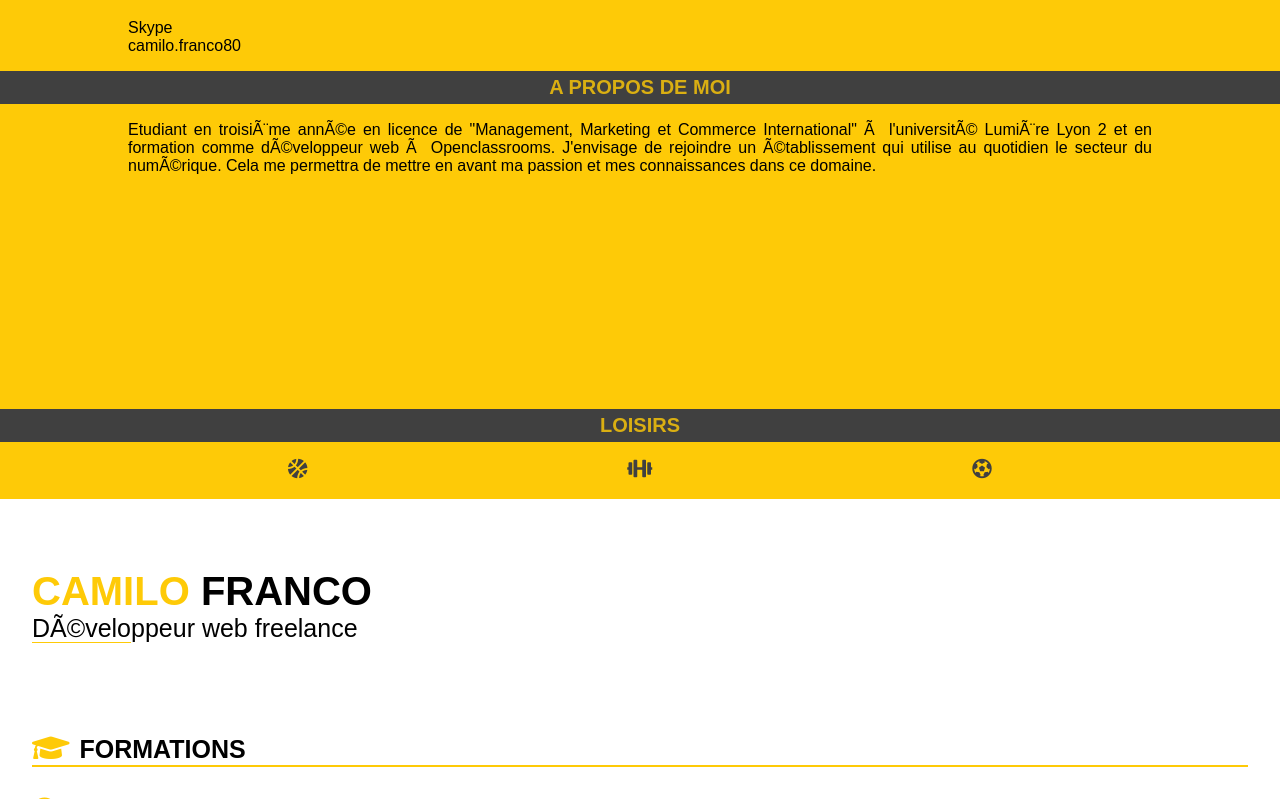
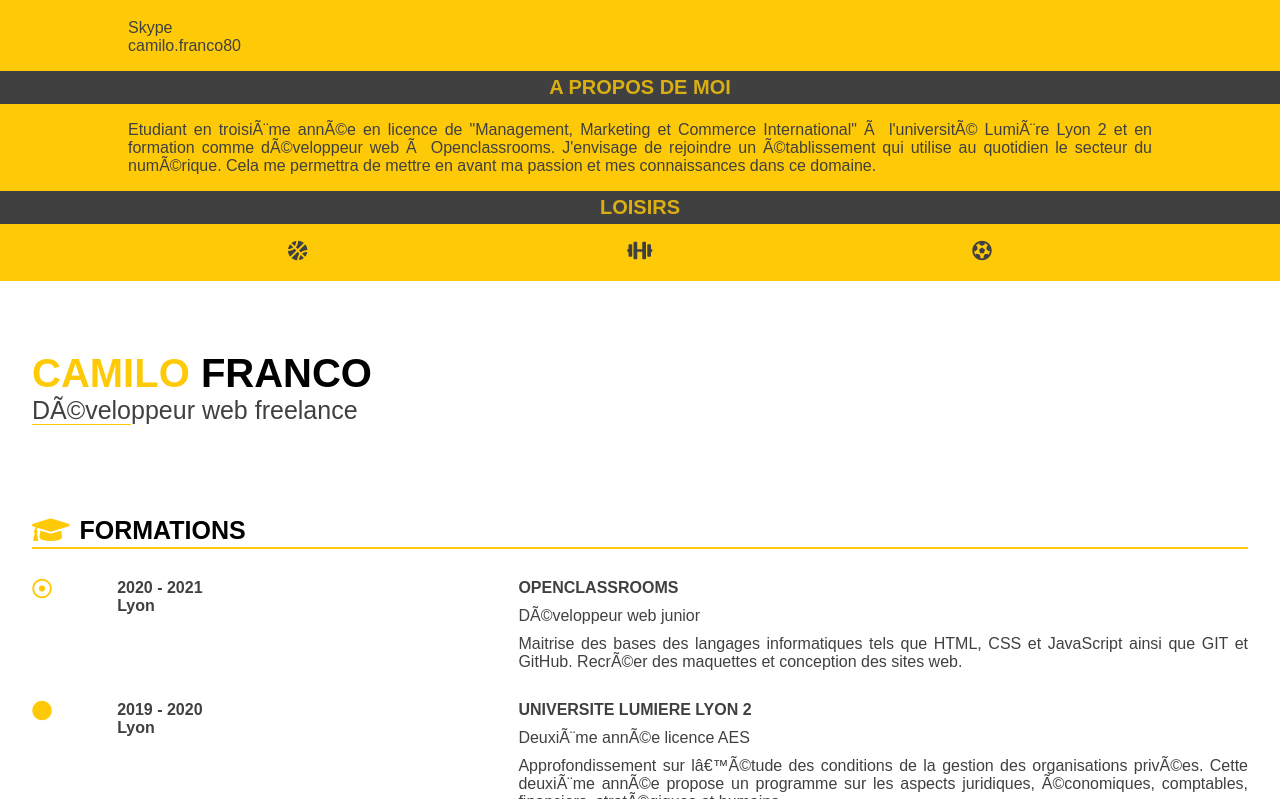
Before and after one commit to Camilofranco97/Projet2CV, a plain HTML site: page index.html in a window 1280 px wide. Shown: the part 501-1300 px from the top of the page. Drawn offline with Linux system fonts and the light colour scheme.

Commit message:
color text and position relative

```diff
--- a/style-cv.css
+++ b/style-cv.css
@@ -115,6 +115,7 @@ p
 {
 	width: 80%;
 	margin: 0 auto;
+	color: rgb(64, 64, 64);
 }
 
 /*Partie droite */
@@ -138,8 +139,8 @@ p
 header
 {
 	margin: 70px 0px 70px 0px;
+}
 
-}
 #header-white
 {
 	margin-top: 0px;
@@ -155,6 +156,7 @@ h1
 header p
 {
 	font-size: 25px;
+	color: rgb(64, 64, 64);
 }
 
 #camilo
@@ -194,11 +196,17 @@ header p
 	display: flex;
 	align-items: flex-start;
 	justify-content: space-between;
+	color: rgb(64, 64, 64);
 }
 
 .block i
 {
 	color: rgb(254, 202, 7);
+	font-size: 20px;
+}
+
+.first
+{
 	font-size: 25px;
 }
 
@@ -269,9 +277,13 @@ div .name
 	#yellow-block
 	{
 		width: 100%;
-		height: 1000px;
 		display: flex;
 		flex-direction: column;
+	}
+
+	#loisir
+	{
+		position: relative;
 	}
 
 	#white-block
```
